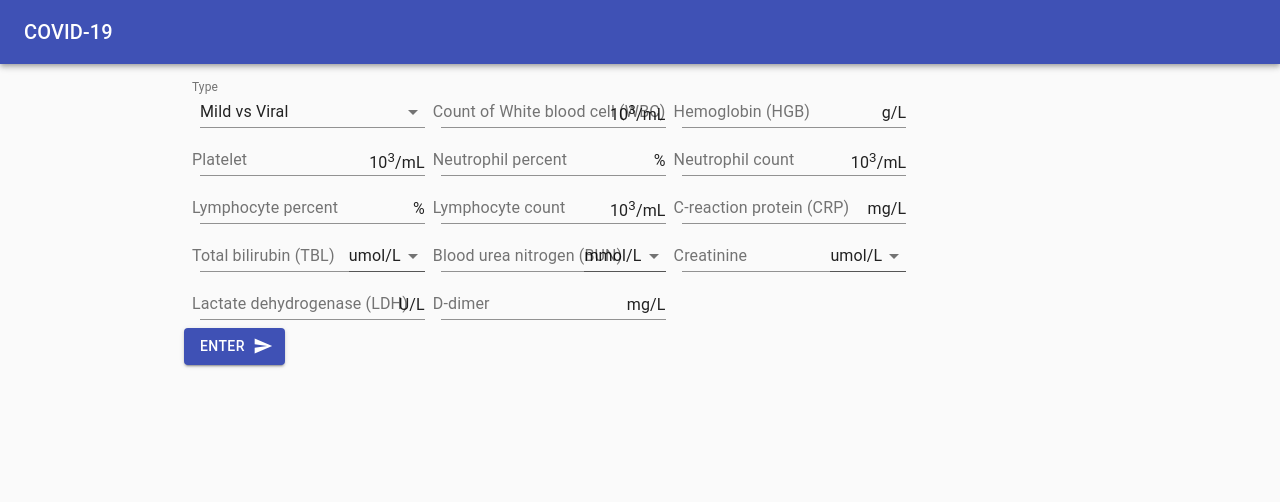
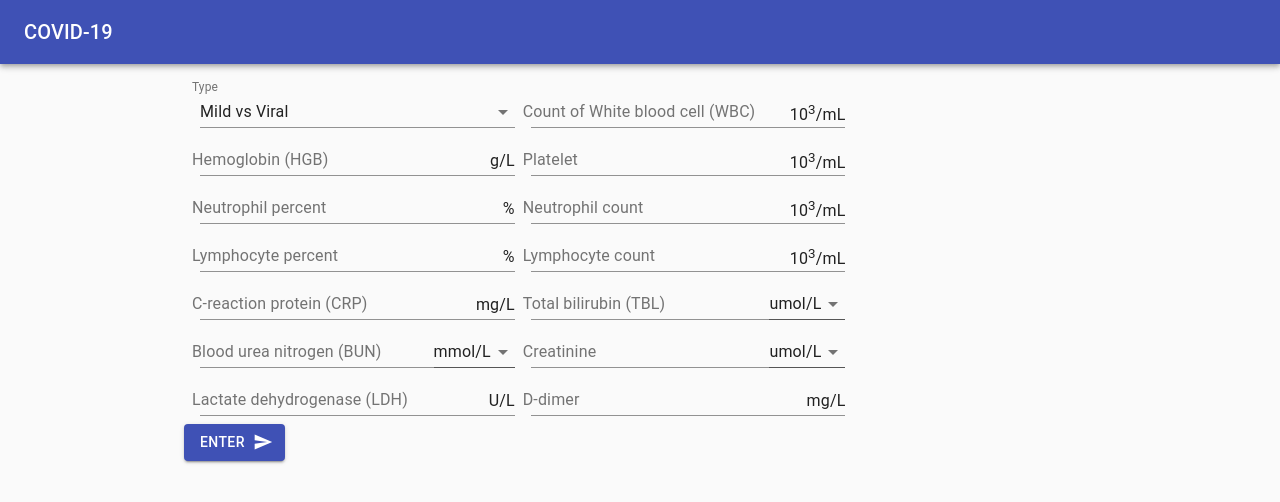
Before and after one commit to forrestbao/covid-19, a React (Create React App) app in the folder web/: page / in a window 1280 px wide. Shown: the top 502 px of the page. Built offline with nearby package versions, Linux system fonts and the light colour scheme.

Commit message:
web: update HomePage

```diff
--- a/web/src/pages/Home.tsx
+++ b/web/src/pages/Home.tsx
@@ -64,7 +64,7 @@ const useStyles = makeStyles(theme => ({
   inputField: {
     marginLeft: theme.spacing(1),
     marginRight: theme.spacing(1),
-    width: '25ch',
+    width: '35ch',
     [theme.breakpoints.down('xs')]: {
       width: '100%'
     }
```
